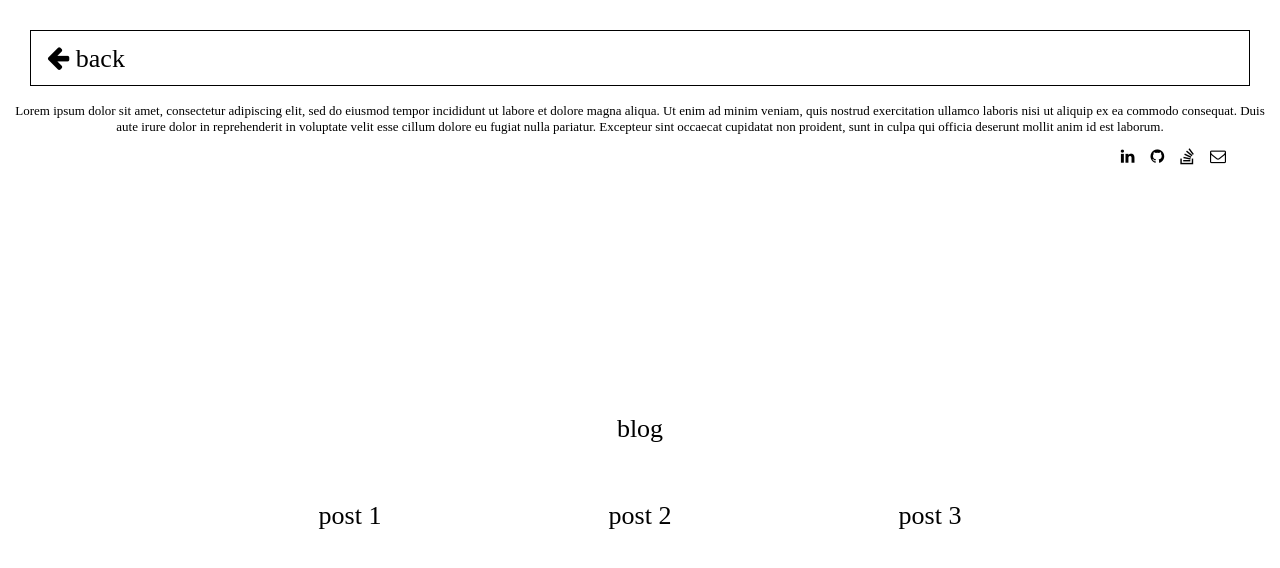
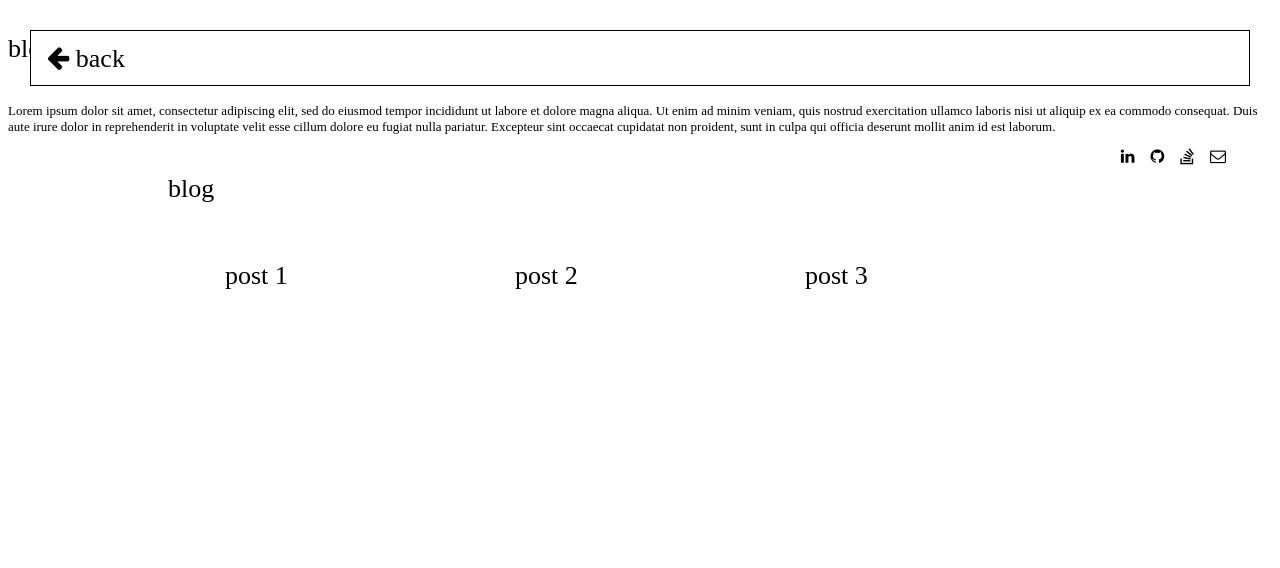
Before and after one commit to JacobJohnson1/react-website, a Next.js app: page /blogHome in a window 1280 px wide. Shown: the top 568 px of the page. Built offline with nearby package versions, Linux system fonts and the light colour scheme.

Commit message:
finally wrote a bio & left centered content

```diff
--- a/src/styles/globals.css
+++ b/src/styles/globals.css
@@ -137,8 +137,8 @@ a:hover {
 } */
 
 #Blog{
-  padding-top: 15rem;
   text-decoration: none;
+  padding-left: 10rem;
 }
 
 #Blog, a{
@@ -150,6 +150,10 @@ a:hover {
   opacity: 50%;
 }
 
+#Books {
+  padding: 10rem;
+}
+
 .footer {
   border: 1px solid #000;
   width: 90%;
@@ -157,12 +161,12 @@ a:hover {
 }
 
 .Home {
-  text-align: center;
+  text-align: left;
   background-color: #ffffff;
   display: flex;
   flex-direction: column;
-  align-items: center;
-  justify-content: center;
+  align-items: left;
+  justify-content: left;
   font-size: calc(10px + 2vmin);
 }
 
@@ -214,8 +218,6 @@ a:hover {
 .posts {
   border: 1px solid white;
   color: black;
-  /* border-radius: 10px; */
-  /* padding: 2rem; */
   margin: 1rem;
   width: 15rem;
   height: 10rem;
@@ -239,10 +241,9 @@ a:hover {
   flex-wrap: wrap;
   padding: 0.5rem;
   justify-content: space-between;
-  justify-content: center;
+  justify-content: left;
   gap: 1rem;
   flex: 1 0 45%;
-  /* margin: auto 15% 2rem 15%;  */
   margin: 2rem;
 }
 
```
Also changed, not shown: src/pages/index.tsx (+15 -8 lines).
